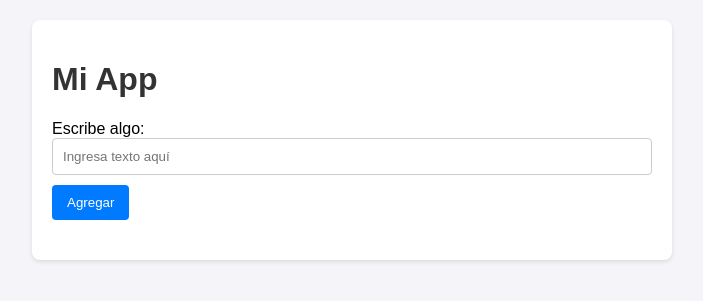
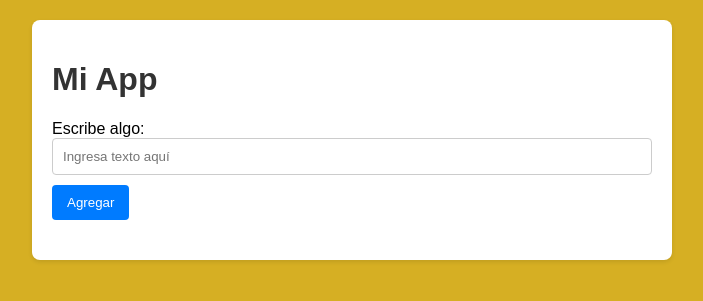
Before and after one commit to Meitos24/IA-PSICOLOGIA, a Django app: page / in a window 1280 px wide. Shown: the top 301 px of the page, without its empty margins (288-991 px from the left). Run offline with Django 5.2, Linux system fonts and the light colour scheme.

Commit message:
Cambios para la interfaz, login y el chat

```diff
--- a/mysite/myapp/templates/myapp/index.html
+++ b/mysite/myapp/templates/myapp/index.html
@@ -12,7 +12,7 @@
                 font-family: Arial, sans-serif;
                 margin: 20px;
                 padding: 0;
-                background-color: #f4f4f9;
+                background-color: #d6af23;
             }
             h1 {
                 color: #333;
```
